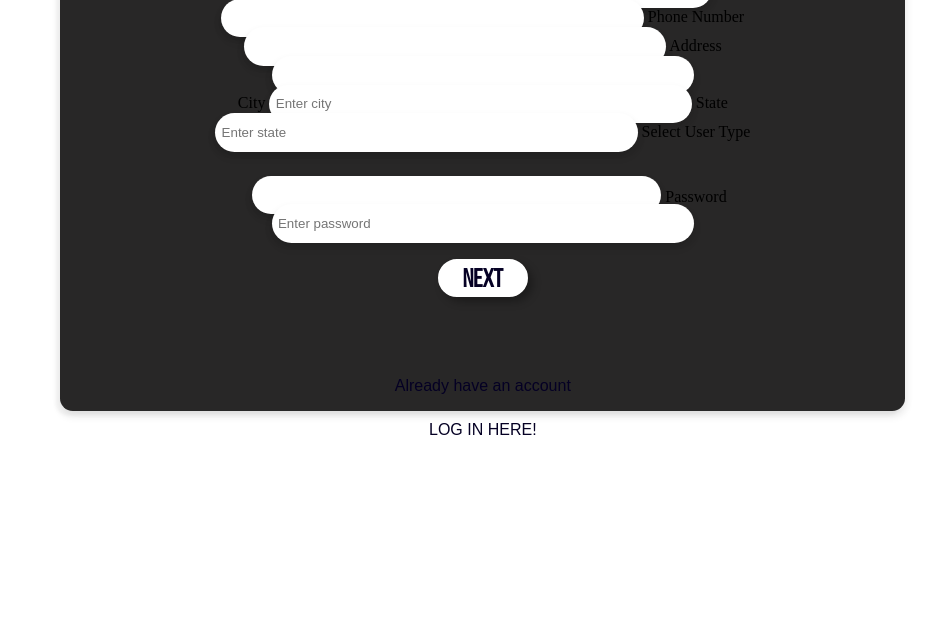
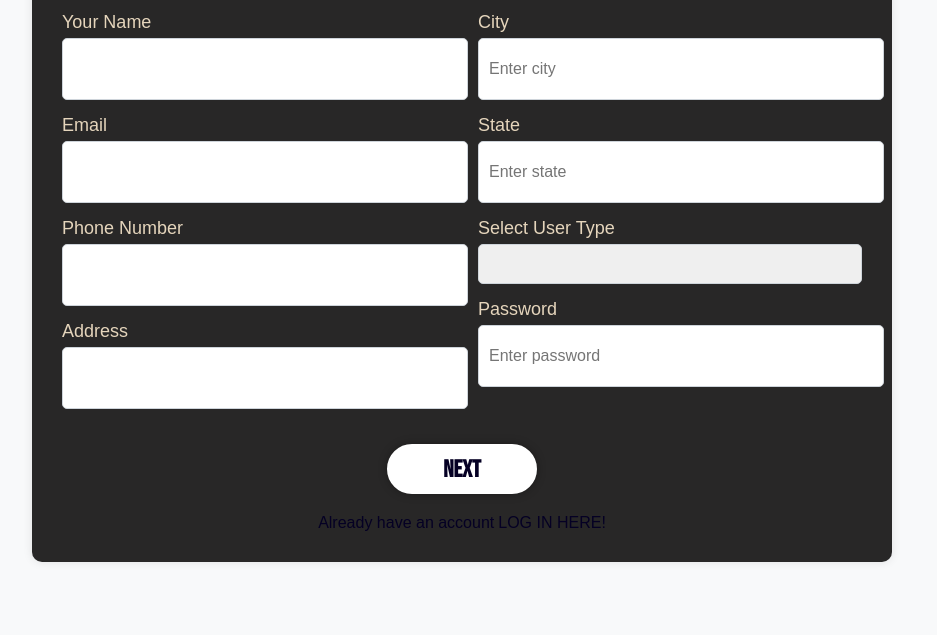
Before and after one commit to Amodinii/ContractorConnect, a plain HTML site: page Account Creation/Register/register-1.html in a window 1280 px wide. Shown: the part 165-800 px from the top of the page, without its empty margins (178-1115 px from the left). Drawn offline with Linux system fonts and the light colour scheme; a web font is replaced by a local one.

Commit message:
Update register-1.css

```diff
--- a/Account Creation/Register/register-1.css
+++ b/Account Creation/Register/register-1.css
@@ -1,169 +1,113 @@
-@font-face {
-    font-family: "BebasNeue";
-    src: url("BebasNeue.woff2") format("woff2");
-    font-weight: normal;
-    font-style: normal;
+body {
+    background-color: #f8f9fa;
 }
-
-@font-face {
-    font-family: "Monda";
-    src: url("Monda-Regular.ttf") format("ttf");
-    font-weight: normal;
-    font-style: normal;
-}
-
-body{
-    background-color: white;
-}
-
-/*#logo{
-    max-width: 8%;
-    position: absolute;
-    top:3vh;
-    right:3vw;
-}*/
 
 .container {
     text-align: center;
     background-color: #282727;
-    border-radius:1vw;
-    box-shadow:
-    0.3rem 0.3rem 0.5rem rgba(0, 0, 0, 0.01),  /* Right */
-    -0.3rem 0.3rem 0.2rem rgba(0, 0, 0, 0.03), /* Left */
-    0 0.3rem 0.5rem rgba(0, 0, 0, 0.1); /* Bottom */
-    margin-top: 8vh;
-    margin-left:18vw;
-    width: 66vw;
-    height: 40vw;
-    position: relative;
-    z-index: 0;
+    border-radius: 10px;
+    box-shadow: 0 0 10px rgba(0, 0, 0, 0.1);
+    margin: 50px auto;
+    padding: 30px;
+    max-width: 800px;
 }
 
-#heading{
-    padding-top: 1.0vw;
-    font-family: "BebasNeue", sans-serif;
-    font-size: 3vw;
-    color:#e5d5bc;
+#heading {
+    font-family: "Bebas Neue", sans-serif;
+    font-size: 36px;
+    color: #e5d5bc;
+    margin-bottom: 30px;
 }
 
-.details {
-    margin: 3vw;
-    font-size: 1vw;
-    margin-top:1vw;
+.detailscont {
+    display: flex;
+    justify-content: space-between;
+    margin-bottom: 20px;
 }
 
-p{
-    font-size: 1.1vw;
-    font-family:"Monda",sans-serif ;
-    text-align: left;
-    margin-left:1vw;
-    color:#e5d5bc;
+.deta1, .deta2 {
+    width: 48%;
 }
 
-input
-{
-    margin-top:-3vw;
-    width:32vw;
-    height:2vw;
-    border-radius: 2vw;
-    box-shadow:
-    0.3rem 0.3rem 0.5rem rgba(0, 0, 0, 0.01),  /* Right */
-    -0.3rem 0.3rem 0.2rem rgba(0, 0, 0, 0.03), /* Left */
-    0 0.3rem 0.5rem rgba(0, 0, 0, 0.1); /* Bottom */
-    border:none;
-    padding:0.5vw;
+.label {
+    font-family: "Monda", sans-serif;
+    font-size: 18px;
+    color: #e5d5bc;
+    margin-bottom: 5px;
+    display: block;
+    text-align: left;
 }
 
-#sig {
-    border: 2px solid white; /* Use border instead of stroke */
-    color: #050024;
-    font-family: "BebasNeue", sans-serif;
-    font-size: 2vw;
-    font-weight: bold;
-    width: 7vw;
-    height: 3vw;
-    border-radius: 4rem;
-    background-color: white;
-    box-shadow: 0.3rem 0.3rem 0.5rem rgba(0, 0, 0, 0.3);
-    margin-left: 0vw;
-    margin-top:2vh;
+input[type="text"], input[type="email"], input[type="tel"], input[type="password"], select {
+    width: 100%;
+    height: 40px;
+    border-radius: 5px;
+    border: 1px solid #ced4da;
+    padding: 10px;
+    margin-bottom: 15px;
+    font-family: "Monda", sans-serif;
+    font-size: 16px;
 }
 
-#sig:hover {
-    border: 2px solid #13202c;
+input[type="text"]:focus, input[type="email"]:focus, input[type="tel"]:focus, input[type="password"]:focus, select:focus {
+    outline: none;
+    border-color: #495057;
+}
+
+button {
+    border: 2px solid white;
+    color: #050024;
+    font-family: "Bebas Neue", sans-serif;
+    font-size: 24px;
+    font-weight: bold;
+    width: 150px;
+    height: 50px;
+    border-radius: 25px;
+    background-color: white;
+    box-shadow: 0 0 10px rgba(0, 0, 0, 0.3);
+    cursor: pointer;
+}
+
+button:hover {
+    border-color: #13202c;
     background-color: #13202c;
     color: white;
 }
 
-a
-{
-    text-decoration:none;
-    margin-top: 2vw;
-    color:#050024;
+.textlow a {
+    color: #050024;
     font-family: "Monda", sans-serif;
-    display: block;
-    text-align: center;
+    display: inline-block;
+    margin-top: 20px;
+    text-decoration: none;
+    transition: color 0.3s;
 }
 
-#a2
-{
-    text-decoration:none;
-    margin-top: 1vw;
-    color:#050024;
-    font-family: "Monda", sans-serif;
-    display: block;
-    text-align: center;
+.textlow a:hover {
+    color: #495057;
 }
 
-.textlow{
-    margin-top: 10vh;
+.selcontainer {
+    position: relative;
+    width: 100%;
+    margin-top: -10px;
 }
 
-.selcontainer
-{
-    position: relative;
-    width:37vw;
-    height:2vw;
-    margin-top: -1.2vh;
-    margin-left: -1.75vw;
-}
-  /* Style the arrow icon */
-.selcontainer::after
-{
-    content: '\25BC'; /* Down arrow character */
+.selcontainer::after {
+    content: '\25BC';
     position: absolute;
-    top: 2.75vh;
-    right: 3vw;
+    top: 50%;
+    right: 10px;
     transform: translateY(-50%);
     pointer-events: none;
 }
 
-select
-{
+select {
     appearance: none;
     -webkit-appearance: none;
-    width:32vw;
-    height:3vw;
-    border-radius: 2vw;
-    box-shadow:
-    0.3rem 0.3rem 0.5rem rgba(0, 0, 0, 0.01),  /* Right */
-    -0.3rem 0.3rem 0.2rem rgba(0, 0, 0, 0.03), /* Left */
-    0 0.3rem 0.5rem rgba(0, 0, 0, 0.1); /* Bottom */
-    border:none;
-    background-color:white;
-    padding: 1vw;
 }
 
-option
-{
-    font-size: 1vw;
-    text-align:center;
+option {
+    font-size: 16px;
+    text-align: center;
 }
-
-#usertype{
-    font-size: 1.1vw;
-    font-family:"Monda",sans-serif ;
-    text-align: left;
-    margin-left:1vw;
-    margin-top: 3vh;
-}
```
